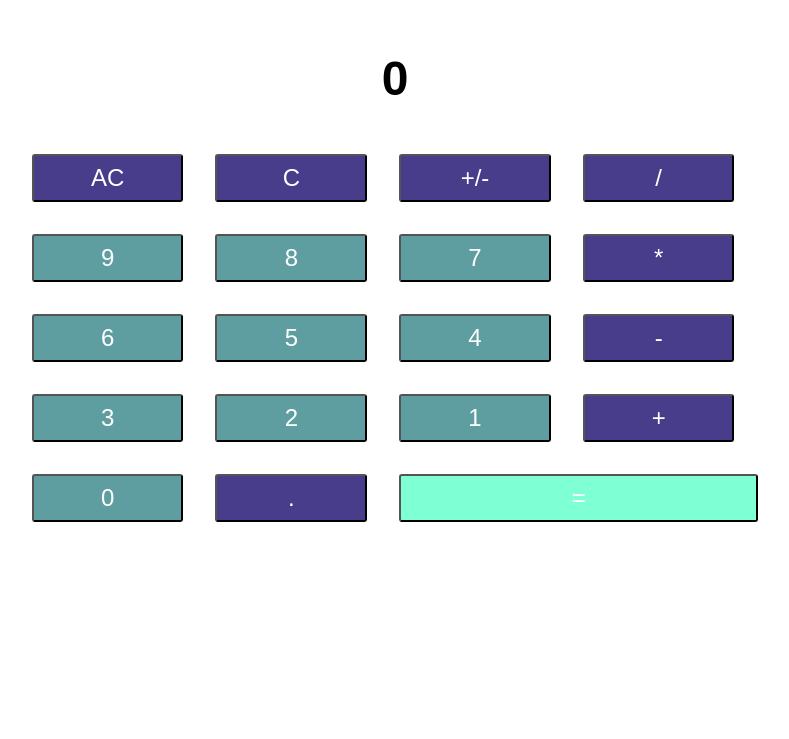
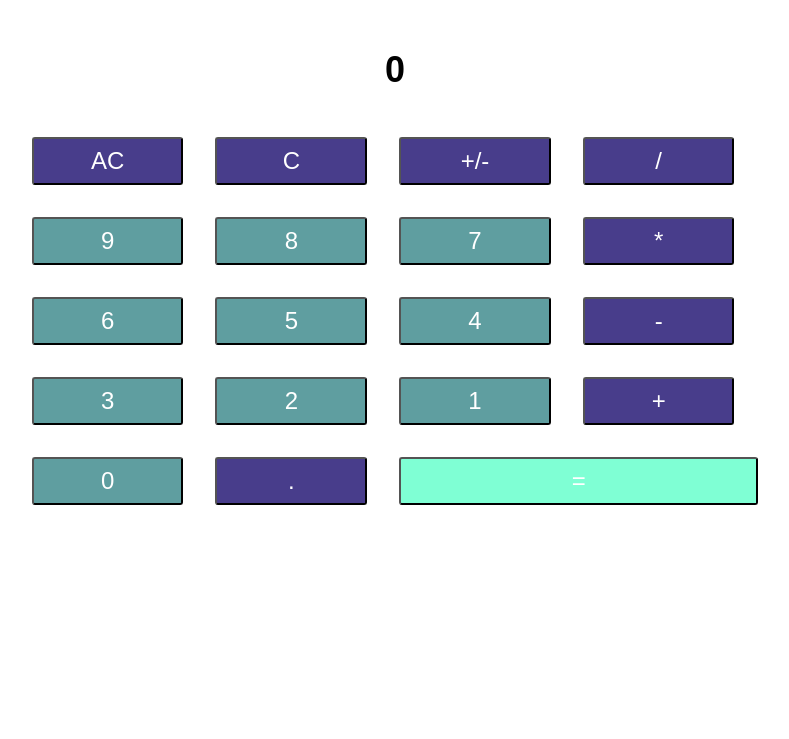
Before and after one commit to christianspiro/calculate-in-JS, a plain HTML site: page index.html in a window 1280 px wide. Shown: the part 61-800 px from the top of the page, without its empty margins (245-1034 px from the left). Drawn offline with Linux system fonts and the light colour scheme; a web font is replaced by a local one.

```diff
--- a/index.html
+++ b/index.html
@@ -10,9 +10,8 @@
 </head>
 <body>
 <h1 class="title">Calculate with JavaScript</h1>
-<div class="external"><h1 id="screen">0</h1></div>
+<div class="external"><h2 id="screen">0</h2></div>
 <div class="container">
-
     <div class="calculator">
         <div class="btn-group">
             <button class=" button btn-dark" id="clear-all" >AC</button>
```
